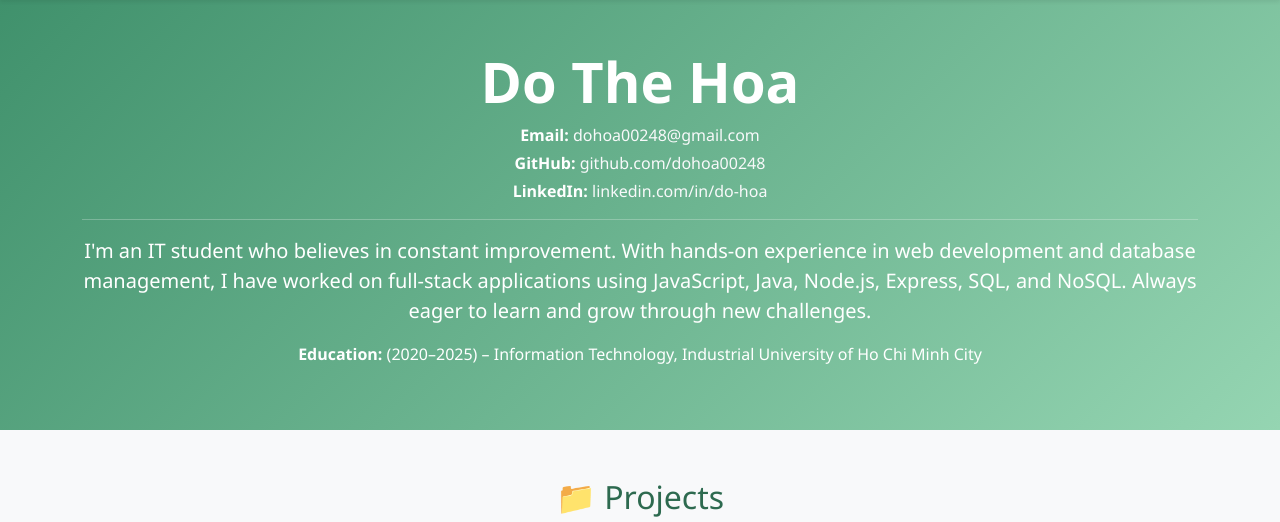
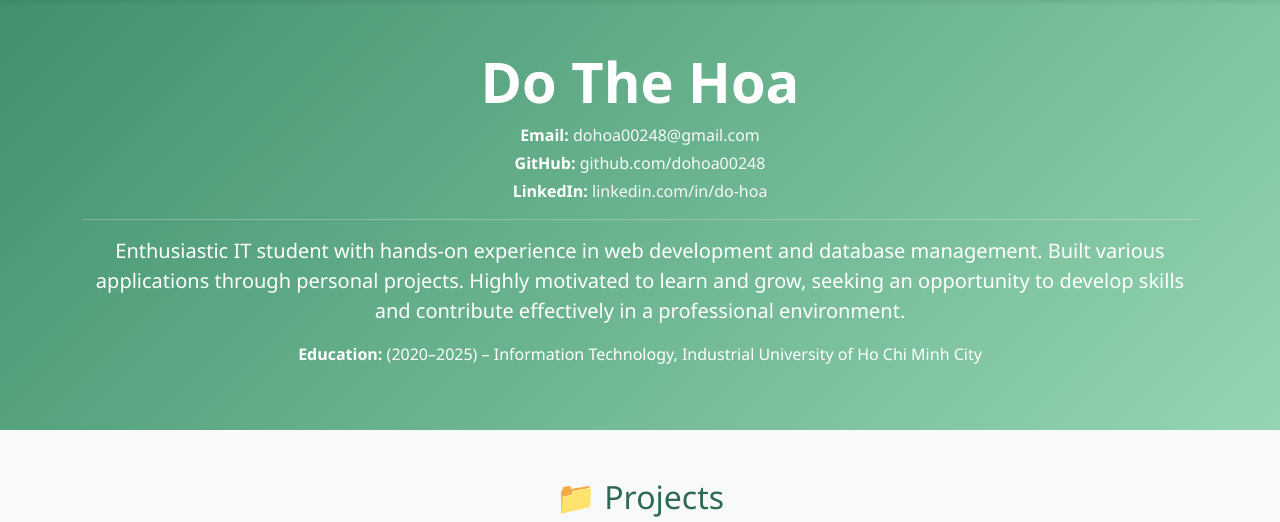
Before and after one commit to dohoa00248/portfolio, a Node server app: page / in a window 1280 px wide. Shown: the part 56-578 px from the top of the page. Run offline with Node 20, Linux system fonts and the light colour scheme; data that the repository does not hold is empty; some libraries are stand-ins or nearby versions.

Commit message:
update UI Home

```diff
--- a/src/views/home.ejs
+++ b/src/views/home.ejs
@@ -103,10 +103,11 @@
         </p>
         <hr class="bg-light" />
         <p class="lead">
-          I'm an IT student who believes in constant improvement. With hands-on
-          experience in web development and database management, I have worked
-          on full-stack applications using JavaScript, Java, Node.js, Express,
-          SQL, and NoSQL. Always eager to learn and grow through new challenges.
+          Enthusiastic IT student with hands-on experience in web development
+          and database management. Built various applications through personal
+          projects. Highly motivated to learn and grow, seeking an opportunity
+          to develop skills and contribute effectively in a professional
+          environment.
         </p>
         <p>
           <strong>Education:</strong> (2020–2025) – Information Technology,
```
